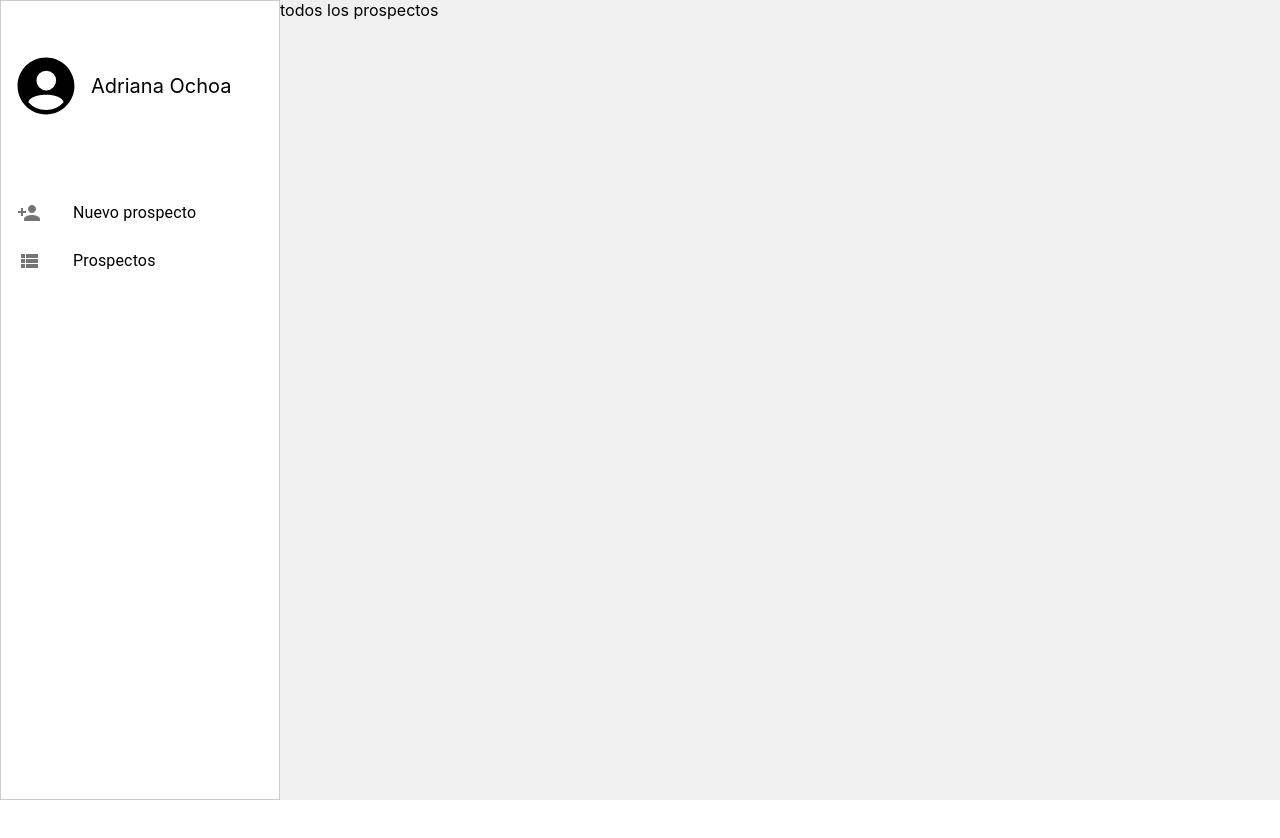
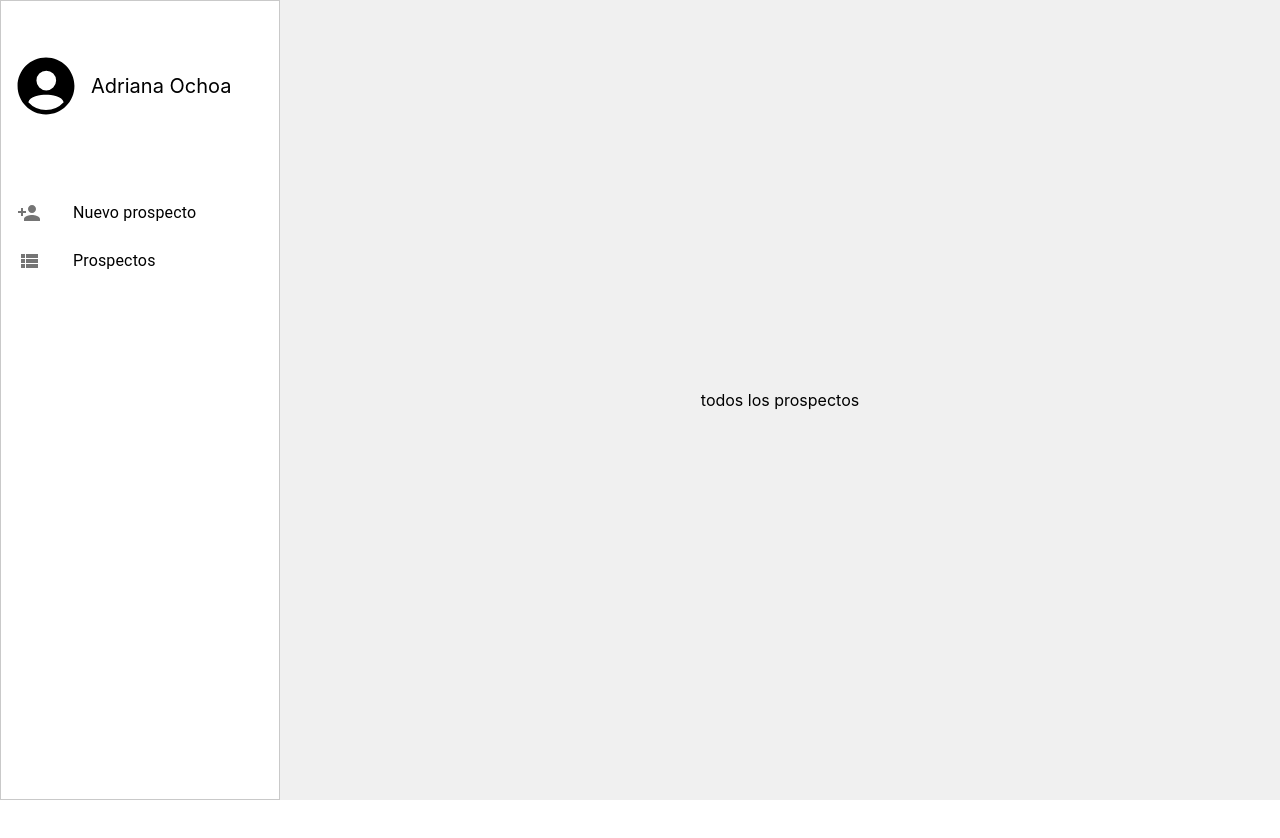
Before and after one commit to Suz8a/prospectos-front-end, a React (Create React App) app: page /prospects in a window 1280 px wide. Shown: the top 838 px of the page. After the commit the page ends 800 px from the top, so only its background shows below. Built offline with nearby package versions, Linux system fonts and the light colour scheme.

Commit message:
inferior line fixed

```diff
--- a/src/App.tsx
+++ b/src/App.tsx
@@ -2,8 +2,6 @@ import React from "react";
 import "./App.css";
 import { BrowserRouter } from "react-router-dom";
 import { Router } from "./router";
-
-import Section from "./containers/section";
 
 function App() {
   return (
--- a/src/containers/content/styled.ts
+++ b/src/containers/content/styled.ts
@@ -5,4 +5,7 @@ export const ContentContainer = styled.div`
   height: 100vh;
   min-height: fit-content;
   background-color: #f0f0f0;
+  display: flex;
+  align-items: center;
+  justify-content: center;
 `;
--- a/src/elements/card/styled.ts
+++ b/src/elements/card/styled.ts
@@ -17,4 +17,5 @@ export const CardContainer = styled.div<CardContainerProps>`
     border: 1px solid ${borderColor ? borderColor : "#C9C9C9"};
     background-color: ${backgroundColor ? backgroundColor : "#FFFFFF"};
  `}
+  min-height:fit-content;
 `;
--- a/src/modules/side-bar/styled.ts
+++ b/src/modules/side-bar/styled.ts
@@ -4,12 +4,12 @@ export const SideBarContainer = styled.div`
   width: 100%;
   height: 100%;
   display: flex;
-  margin-top: 50px;
+  padding-top: 50px;
   flex-direction: column;
 `;
 
 export const ListContainer = styled.div`
-  margin-top: 60px;
+  padding-top: 60px;
   width: 100%;
   height: fit-content;
 `;
--- a/src/router.tsx
+++ b/src/router.tsx
@@ -1,7 +1,6 @@
 import React from "react";
 import { Switch, Route, useHistory } from "react-router-dom";
 import Content from "./containers/content";
-import NewProspect from "./layouts/new-prospect";
 import SideBar from "./modules/side-bar";
 import Section from "./containers/section";
 
```
Also changed, not shown: src/modules/new-prospect/index.tsx (renamed from src/layouts/new-prospect/index.tsx).
